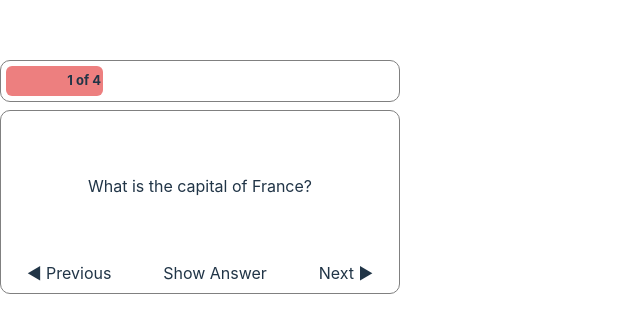
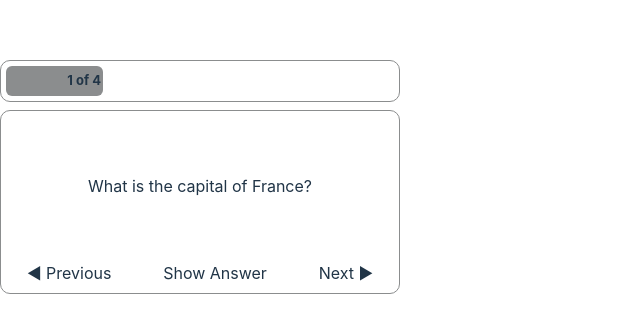
Before and after one commit to Jaunty5899/flashCards, a React (Vite) app: page / in a window 1280 px wide. Shown: the part 223-556 px from the top of the page, without its empty margins (0-640 px from the left). Built offline with nearby package versions, Linux system fonts and the light colour scheme.

Commit message:
complete

```diff
--- a/src/App.css
+++ b/src/App.css
@@ -3,10 +3,11 @@
   gap: 8px;
   flex-direction: column;
   width: 400px;
+  --main-color: rgb(139, 141, 142);
 }
 .subContainer {
   display: flex;
-  border: 1px solid grey;
+  border: 1px solid var(--main-color);
   border-radius: 10px;
   padding: 5px;
   text-align: center;
@@ -19,7 +20,7 @@
   display: flex;
   height: 30px;
   border-radius: 6px;
-  background-color: rgb(237, 127, 127);
+  background-color: var(--main-color);
   transition: flex-grow 0.25s linear;
   position: relative;
   overflow-x: hidden;
```
